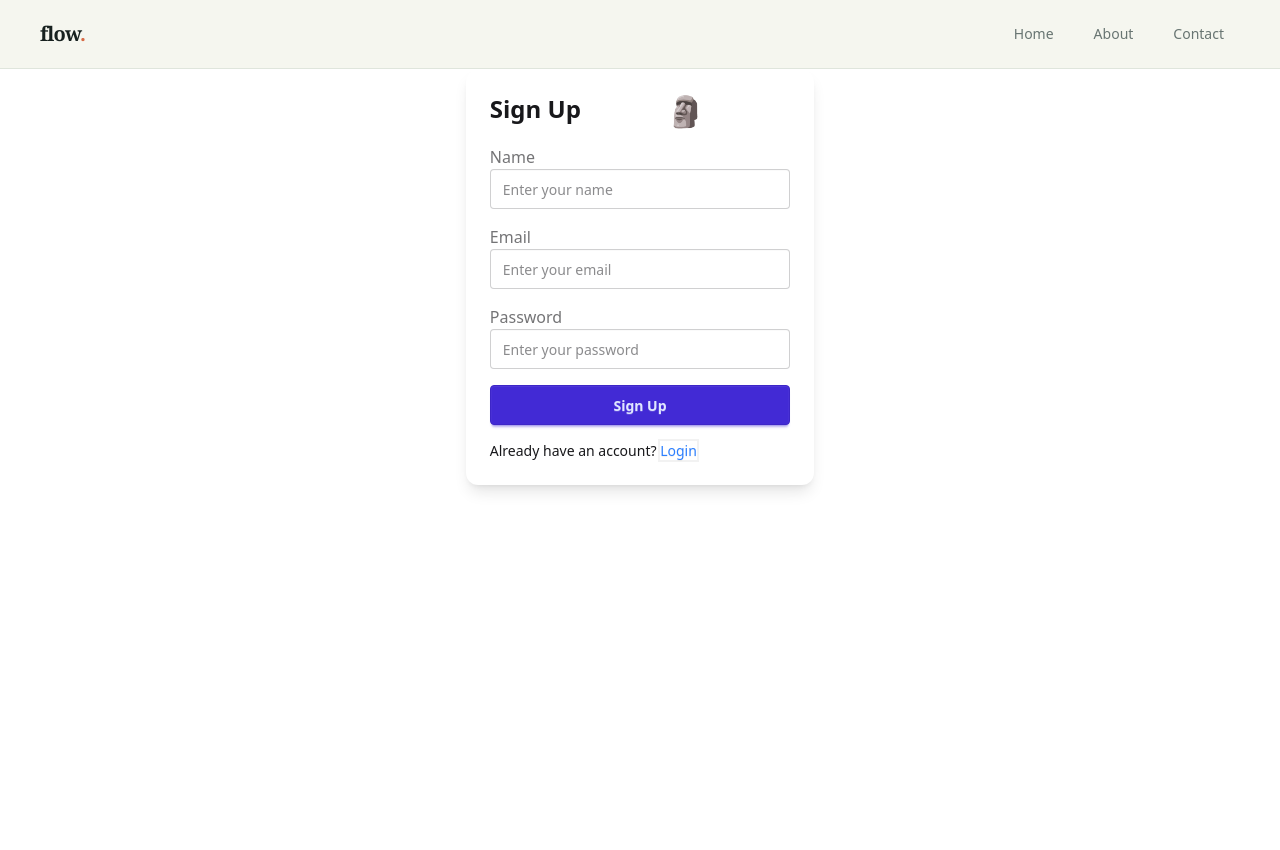
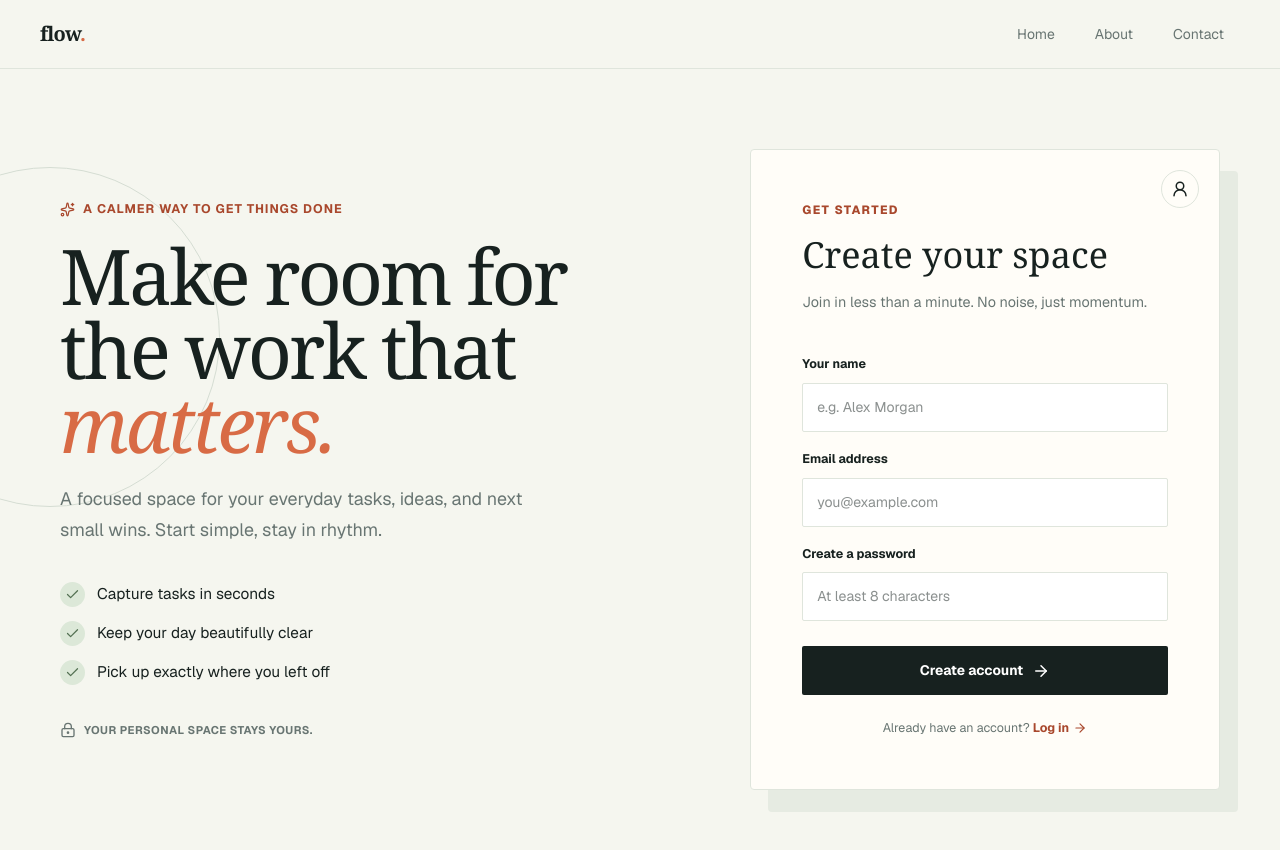
Before and after one commit to surajbuild/next-revesion, a Next.js app: page / in a window 1280 px wide. Shown: the top 850 px of the page. Before the commit the page ends 800 px from the top, so only its background shows below. Built offline with nearby package versions, Linux system fonts and the light colour scheme; no server answers.

Commit message:
feat: Add global style and add style to the home page

```diff
--- a/app/globals.css
+++ b/app/globals.css
@@ -1,27 +1,64 @@
 @import "tailwindcss";
 @plugin "daisyui";
-/*
+
 :root {
-  --background: #ffffff;
-  --foreground: #171717;
+  --ink: #17211f;
+  --muted: #687572;
+  --paper: #f5f6ef;
+  --card: #fffdf8;
+  --line: #dfe5dc;
+  --accent: #d86b45;
+  --accent-dark: #a9482d;
 }
 
-@theme inline {
-  --color-background: var(--background);
-  --color-foreground: var(--foreground);
-  --font-sans: var(--font-geist-sans);
-  --font-mono: var(--font-geist-mono);
+* { box-sizing: border-box; }
+
+body {
+  margin: 0;
+  background: var(--paper);
+  color: var(--ink);
+  font-family: var(--font-geist-sans), sans-serif;
 }
 
-@media (prefers-color-scheme: dark) {
-  :root {
-    --background: #0a0a0a;
-    --foreground: #ededed;
-  }
+.home-shell {
+  position: relative;
+  display: grid;
+  grid-template-columns: minmax(0, 1fr) minmax(360px, 470px);
+  gap: clamp(3rem, 9vw, 9rem);
+  align-items: center;
+  width: min(1160px, calc(100% - 3rem));
+  min-height: calc(100vh - 74px);
+  margin: 0 auto;
+  padding: 5rem 0 6rem;
 }
 
-body {
-  background: var(--background);
-  color: var(--foreground);
-  font-family: Arial, Helvetica, sans-serif;
-} */
+.home-shell::before { content: ""; position: absolute; width: 340px; height: 340px; left: -180px; top: 12%; border: 1px solid #d5ddd3; border-radius: 50%; }
+.home-intro { position: relative; max-width: 600px; animation: rise-in 700ms ease both; }
+.eyebrow, .quiet-note { display: flex; align-items: center; gap: 8px; color: var(--accent-dark); font-size: .78rem; font-weight: 700; letter-spacing: .08em; text-transform: uppercase; }
+.home-intro h1 { max-width: 620px; margin: 1.25rem 0 1.5rem; font-family: Georgia, serif; font-size: clamp(3.5rem, 6vw, 6.4rem); font-weight: 400; line-height: .96; letter-spacing: -.04em; }
+.home-intro h1 em { color: var(--accent); font-style: italic; }
+.home-lede { max-width: 470px; color: var(--muted); font-size: 1.12rem; line-height: 1.7; }
+.benefit-list { display: grid; gap: 14px; margin: 2.3rem 0; padding: 0; list-style: none; font-size: .96rem; }
+.benefit-list li { display: flex; align-items: center; gap: 12px; }
+.benefit-list span { display: grid; place-items: center; width: 25px; height: 25px; border-radius: 50%; background: #dce8d8; color: #547153; }
+.quiet-note { color: var(--muted); font-size: .7rem; letter-spacing: .04em; }
+.signup-panel { position: relative; padding: clamp(2rem, 4vw, 3.25rem); border: 1px solid var(--line); border-radius: 4px; background: var(--card); box-shadow: 18px 22px 0 #e6ebe2; animation: rise-in 700ms 100ms ease both; }
+.profile-menu { position: absolute; top: 20px; right: 20px; }
+.profile-button { display: grid; place-items: center; width: 38px; height: 38px; border: 1px solid var(--line); border-radius: 50%; background: transparent; color: var(--ink); cursor: pointer; }
+.profile-popover { position: absolute; z-index: 2; top: 48px; right: 0; display: grid; gap: 6px; min-width: 185px; padding: 14px; border: 1px solid var(--line); background: var(--card); box-shadow: 0 12px 25px #17211f1a; font-size: .82rem; }
+.profile-popover span { color: var(--muted); font-size: .72rem; }
+.profile-popover button { margin-top: 7px; border: 0; background: transparent; color: var(--accent-dark); cursor: pointer; text-align: left; font-weight: 700; }
+.form-heading { margin-bottom: 2rem; }
+.form-kicker { margin: 0 0 .55rem; color: var(--accent-dark); font-size: .75rem; font-weight: 800; letter-spacing: .12em; text-transform: uppercase; }
+.form-heading h2 { margin: 0; font-family: Georgia, serif; font-size: 2.25rem; font-weight: 400; }
+.form-heading p:last-child { margin: .65rem 0 0; color: var(--muted); font-size: .9rem; line-height: 1.5; }
+.signup-form { display: grid; gap: 9px; }
+.signup-form label { margin-top: 9px; font-size: .78rem; font-weight: 700; }
+.signup-form input { width: 100%; padding: 13px 14px; border: 1px solid var(--line); border-radius: 2px; outline: none; background: #fff; color: var(--ink); font: inherit; font-size: .88rem; transition: border-color 180ms ease, box-shadow 180ms ease; }
+.signup-form input:focus { border-color: var(--accent); box-shadow: 0 0 0 3px #d86b4520; }
+.signup-button { display: flex; align-items: center; justify-content: center; gap: 9px; margin-top: 16px; padding: 14px; border: 0; border-radius: 2px; background: var(--ink); color: white; cursor: pointer; font: inherit; font-size: .86rem; font-weight: 700; transition: background 180ms ease, transform 180ms ease; }
+.signup-button:hover { background: var(--accent-dark); transform: translateY(-2px); }
+.login-prompt { margin: 1.5rem 0 0; color: var(--muted); text-align: center; font-size: .78rem; }
+.login-prompt a { display: inline-flex; align-items: center; gap: 4px; color: var(--accent-dark); font-weight: 700; text-decoration: none; }
+@keyframes rise-in { from { opacity: 0; transform: translateY(16px); } to { opacity: 1; transform: translateY(0); } }
+@media (max-width: 760px) { .home-shell { grid-template-columns: 1fr; gap: 3.5rem; width: min(100% - 2rem, 520px); min-height: 0; padding: 4rem 0 5rem; } .home-intro h1 { font-size: clamp(3.2rem, 15vw, 5rem); } .signup-panel { box-shadow: 10px 12px 0 #e6ebe2; } }
--- a/app/page.tsx
+++ b/app/page.tsx
@@ -1,9 +1,10 @@
 "use client"
 
 import { useEffect, useState } from 'react'
-import { useRouter, usePathname } from 'next/navigation';
+import { useRouter } from 'next/navigation';
 import Link from 'next/link';
 import toast from 'react-hot-toast';
+import { ArrowRight, Check, LockKeyhole, Sparkles, UserRound } from 'lucide-react';
 
 
 type UserProfile = {
@@ -19,8 +20,6 @@ export default function Page() {
     const [user, setUser] = useState<UserProfile | null>(null);
 
     const router = useRouter();
-    const pathname = usePathname();
-
     useEffect(() => {
         fetchUser();
     }, [])
@@ -73,68 +72,48 @@ export default function Page() {
     }
 
     return (
+        <main className="home-shell">
+            <section className="home-intro">
+                <div className="eyebrow"><Sparkles size={15} /> A calmer way to get things done</div>
+                <h1>Make room for the work that <em>matters.</em></h1>
+                <p className="home-lede">A focused space for your everyday tasks, ideas, and next small wins. Start simple, stay in rhythm.</p>
+                <ul className="benefit-list">
+                    <li><span><Check size={15} /></span> Capture tasks in seconds</li>
+                    <li><span><Check size={15} /></span> Keep your day beautifully clear</li>
+                    <li><span><Check size={15} /></span> Pick up exactly where you left off</li>
+                </ul>
+                <div className="quiet-note"><LockKeyhole size={16} /> Your personal space stays yours.</div>
+            </section>
 
-
-        <form onSubmit={handleRegister} className="max-w-md mx-auto p-6 bg-base-100 rounded-xl shadow-lg space-y-4">
-            <div className='flex justify-between'>
-                <h2 className="text-2xl font-bold text-center">Sign Up</h2>
-                <div className='text-3xl cursor-pointer' onClick={() => (
-                    isModalOpen ? setIsModalOpen(false) : setIsModalOpen(true)
-                )}>🗿</div>
-                <div className='flex flex-col gap-3'>
-                    {isModalOpen && user ? (<div>{user.name} {user.email}  <div onClick={() => handleLogout()} className='cursor-pointer'>LOGOUT</div></div>) : <div></div>}
+            <section className="signup-panel" aria-labelledby="signup-title">
+                <div className="profile-menu">
+                    <button type="button" className="profile-button" aria-label="Open profile menu" onClick={() => setIsModalOpen(!isModalOpen)}>
+                        <UserRound size={18} />
+                    </button>
+                    {isModalOpen && user && (
+                        <div className="profile-popover">
+                            <strong>{user.name}</strong>
+                            <span>{user.email}</span>
+                            <button type="button" onClick={handleLogout}>Log out</button>
+                        </div>
+                    )}
                 </div>
-            </div>
-
-            {/* Name */}
-            <div>
-                <label className="label">
-                    <span className="label-text">Name</span>
-                </label>
-                <input
-                    type="text"
-                    placeholder="Enter your name"
-                    className="input input-bordered w-full"
-                    required
-                    value={name}
-                    onChange={(e) => setName(e.target.value)}
-                />
-            </div>
-
-            {/* Email */}
-            <div>
-                <label className="label">
-                    <span className="label-text">Email</span>
-                </label>
-                <input
-                    type="email"
-                    placeholder="Enter your email"
-                    className="input input-bordered w-full"
-                    value={email}
-                    onChange={(e) => setEmail(e.target.value)}
-                    required
-                />
-            </div>
-
-            {/* Password */}
-            <div>
-                <label className="label">
-                    <span className="label-text">Password</span>
-                </label>
-                <input
-                    type="password"
-                    placeholder="Enter your password"
-                    className="input input-bordered w-full"
-                    value={password}
-                    onChange={(e) => setPassword(e.target.value)}
-                    required
-                />
-            </div>
-
-            <button type="submit" className="btn btn-primary w-full">
-                Sign Up
-            </button>
-            <p className='text-sm'>Already have an account? <Link href='/login' className={pathname === '/login' ? 'btn btn-primary' : 'text-blue-500 glass'}>Login</Link></p>
-        </form>
+                <div className="form-heading">
+                    <p className="form-kicker">Get started</p>
+                    <h2 id="signup-title">Create your space</h2>
+                    <p>Join in less than a minute. No noise, just momentum.</p>
+                </div>
+                <form onSubmit={handleRegister} className="signup-form">
+                    <label htmlFor="name">Your name</label>
+                    <input id="name" type="text" placeholder="e.g. Alex Morgan" required value={name} onChange={(e) => setName(e.target.value)} />
+                    <label htmlFor="email">Email address</label>
+                    <input id="email" type="email" placeholder="you@example.com" value={email} onChange={(e) => setEmail(e.target.value)} required />
+                    <label htmlFor="password">Create a password</label>
+                    <input id="password" type="password" placeholder="At least 8 characters" value={password} onChange={(e) => setPassword(e.target.value)} required />
+                    <button type="submit" className="signup-button">Create account <ArrowRight size={18} /></button>
+                </form>
+                <p className="login-prompt">Already have an account? <Link href="/login">Log in <ArrowRight size={14} /></Link></p>
+            </section>
+        </main>
     )
 }
```
